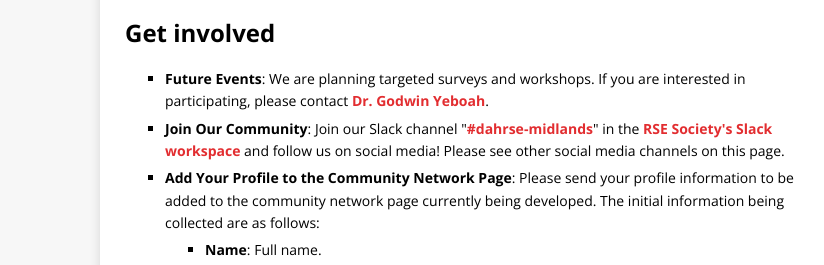
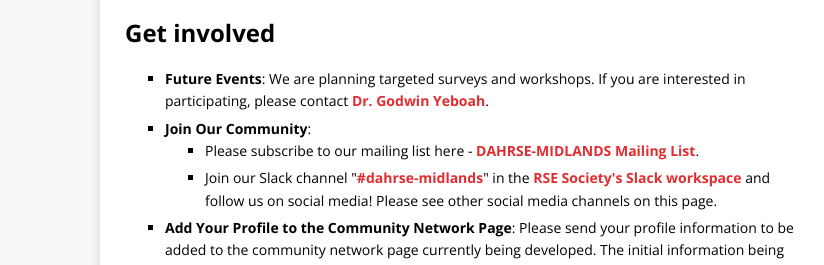
Before and after one commit to dahrse-midlands/dahrse-midlands.github.io, a plain HTML site: page index.html in a window 1280 px wide. Shown: the part 267-532 px from the top of the page, 0-824 px from the left. Drawn offline with nearby package versions, Linux system fonts and the light colour scheme.

Commit message:
Update index.html

```diff
--- a/index.html
+++ b/index.html
@@ -82,7 +82,12 @@
 		<h2>Get involved</h2>
 		<ul>
 		  <li><strong>Future Events</strong>: We are planning targeted surveys and workshops. If you are interested in participating, please contact <a href="mailto:g.yeboah@warwick.ac.uk">Dr. Godwin Yeboah</a>.</li>
-			<li><strong>Join Our Community</strong>: Join our Slack channel "<a href="https://ukrse.slack.com/archives/C088WTMB1PZ">#dahrse-midlands</a>" in the <a href="https://join.slack.com/t/ukrse/signup">RSE Society's Slack workspace</a> and follow us on social media! Please see other social media channels on this page.</li>
+		  <li><strong>Join Our Community</strong>:
+		<ul>
+		      <li>Please subscribe to our mailing list here - <a href="https://www.jiscmail.ac.uk/cgi-bin/webadmin?SUBED1=DAHRSE-MIDLANDS&A=1">DAHRSE-MIDLANDS Mailing List</a>.</li>
+		      <li>Join our Slack channel "<a href="https://ukrse.slack.com/archives/C088WTMB1PZ">#dahrse-midlands</a>" in the <a href="https://join.slack.com/t/ukrse/signup">RSE Society's Slack workspace</a> and follow us on social media! Please see other social media channels on this page.</li>
+		    </ul>
+		  </li>
 		  <li><strong>Add Your Profile to the Community Network Page</strong>: Please send your profile information to be added to the community network page currently being developed. The initial information being collected are as follows:</li>
 		  <ul>
 		    <li><strong>Name</strong>: Full name.</li>
@@ -94,12 +99,8 @@
 		  </ul>
 		  The website will be altered in the future to allow direct contribution using Github or other available options.
 		</ul>
-
 	</div>
-
 </main>
-
-
 			</div>
 			<aside class="sidebar">
 <div class="widget-social widget">
```
Lines whose indentation alone changed are shown as unchanged.
